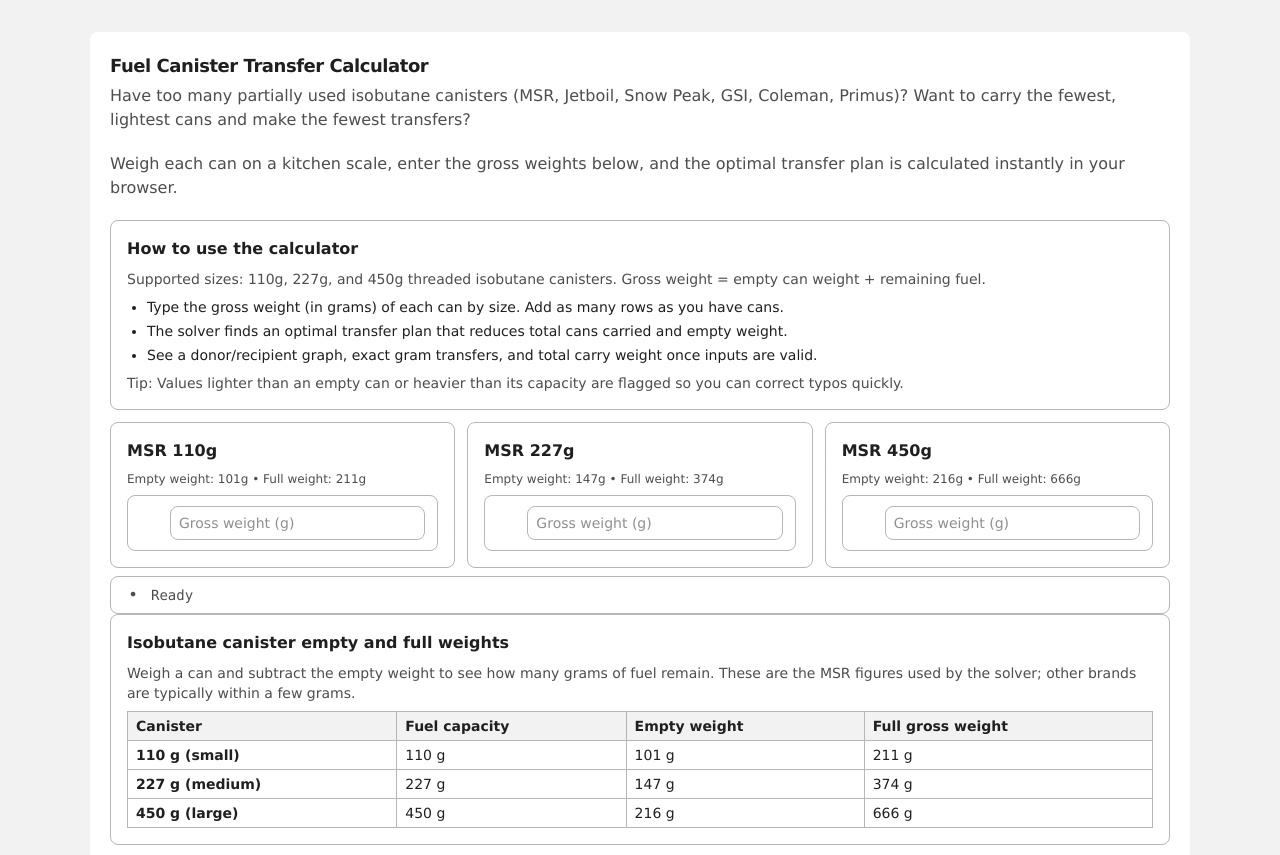
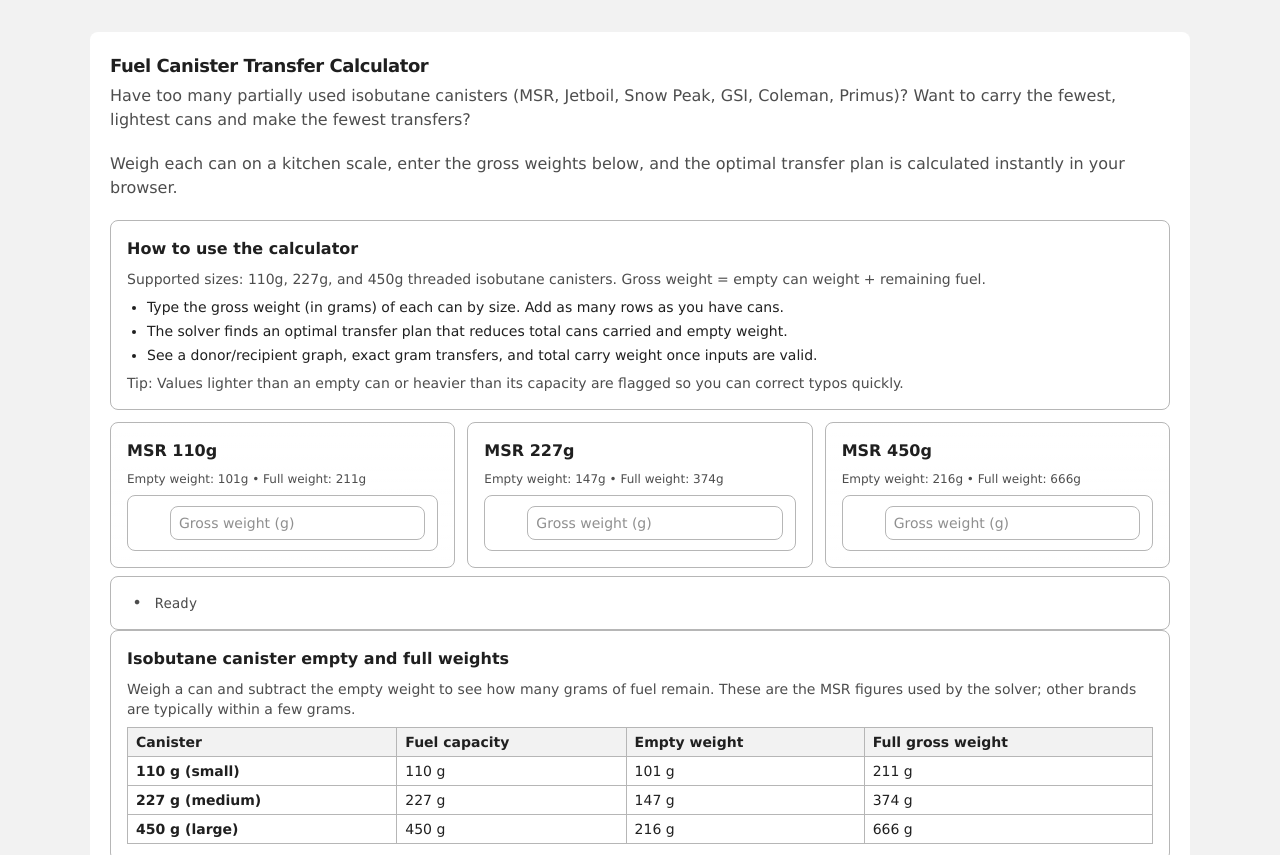
Before and after one commit to NathanHowell/fuel_can_packer, a website with bundled scripts: page index.html in a window 1280 px wide. Shown: the top 855 px of the page. Built offline with nearby package versions, Linux system fonts and the light colour scheme; files whose address does not match are found by name.

Commit message:
Fix status row padding to match other boxes

```diff
--- a/styles.css
+++ b/styles.css
@@ -285,7 +285,7 @@
   }
 
   .status-row {
-    @apply mt-2 flex items-center gap-2 text-sm font-mono border border-border rounded-lg px-3 py-2 bg-white;
+    @apply mt-2 flex items-center gap-2 text-sm font-mono border border-border rounded-lg p-4 bg-white;
   }
 
   .status-icon { @apply text-base w-5 h-5 inline-flex items-center justify-center; }
```
